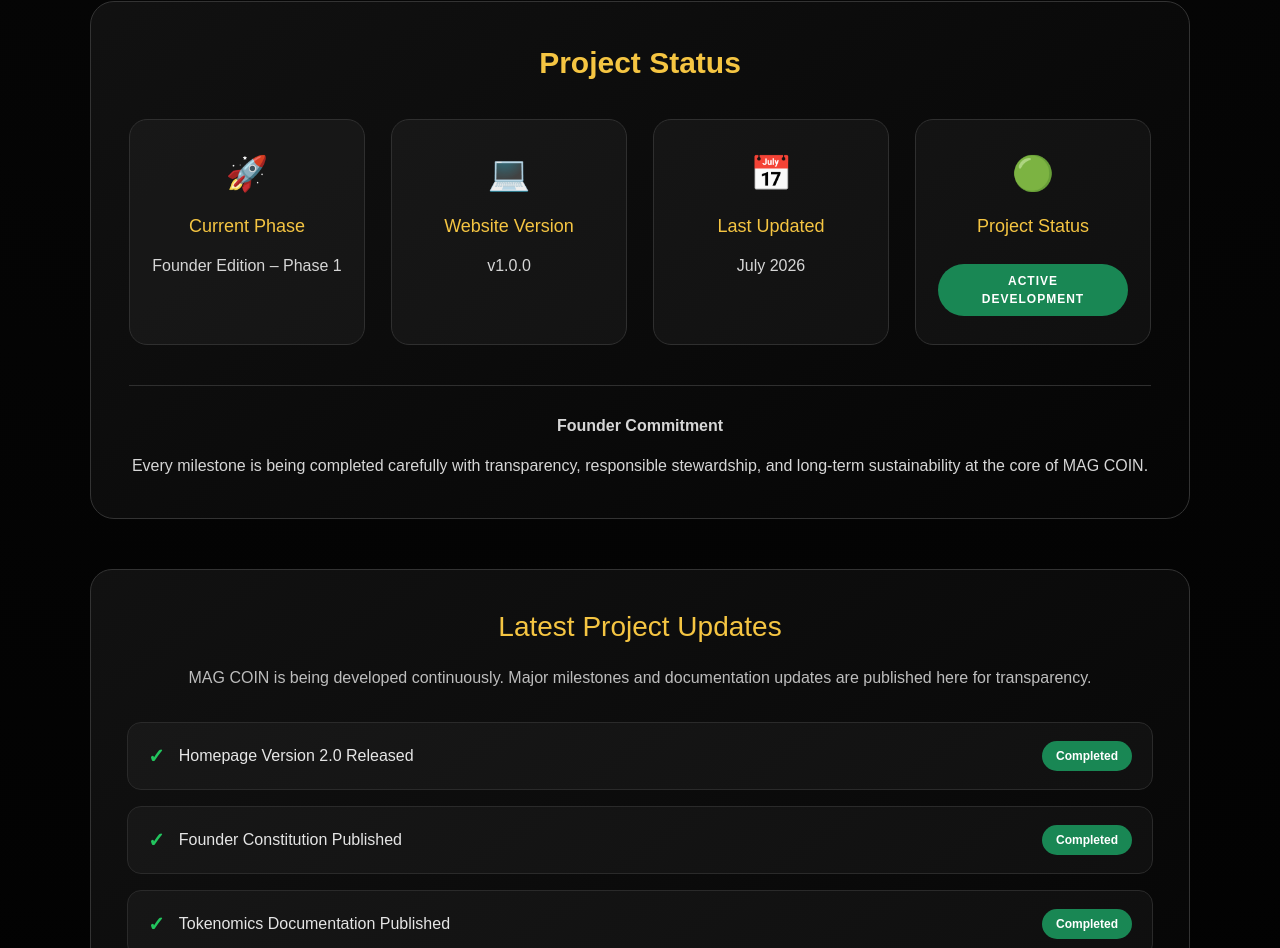
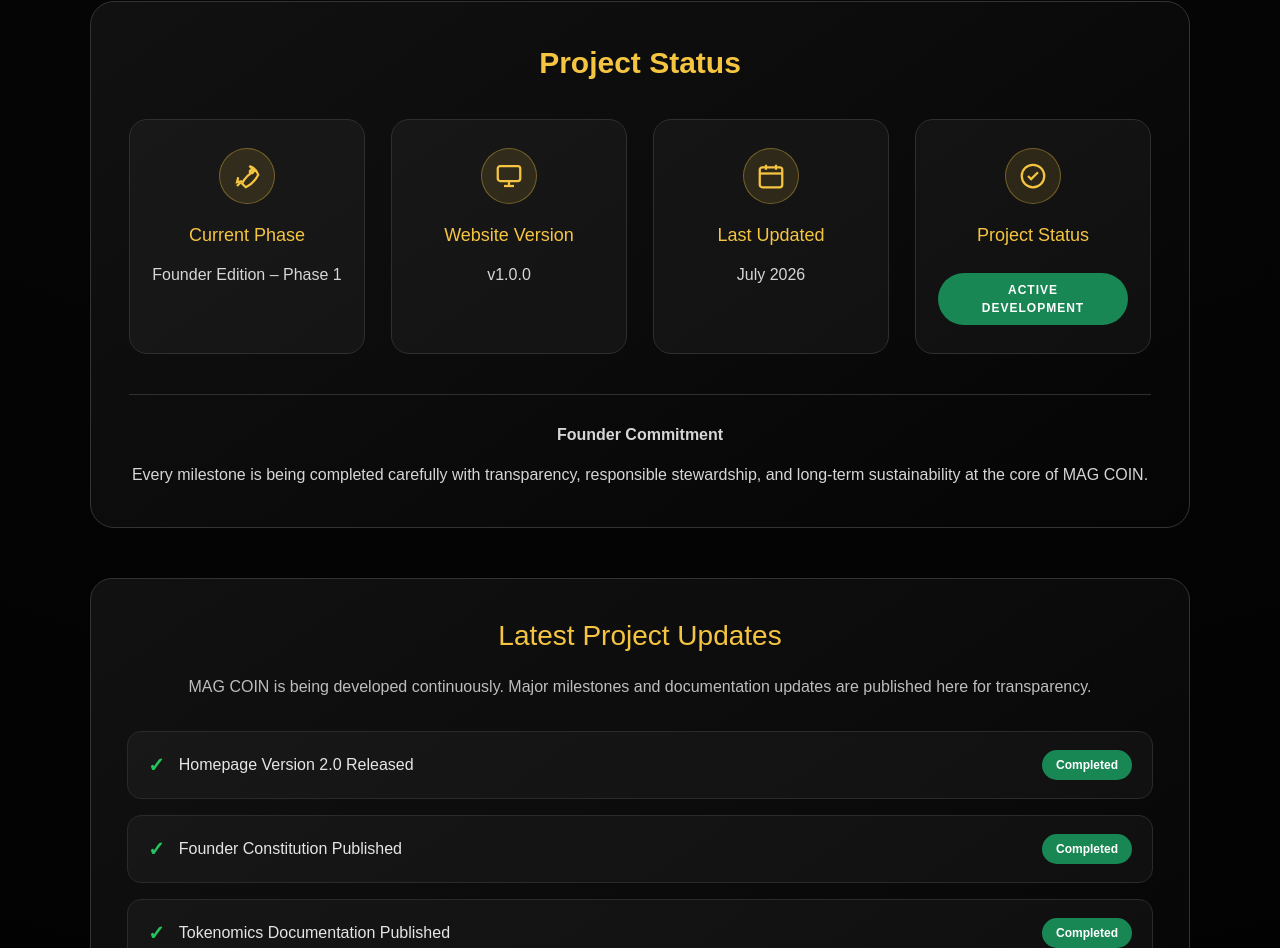
Before and after one commit to MAGZOWN/mag-coin-website, a Next.js app: page / in a window 1280 px wide. Shown: the part 1387-2335 px from the top of the page. Built offline with nearby package versions, Linux system fonts and the light colour scheme.

Commit message:
Replace Project Status emojis with SVG icons

```diff
--- a/app/components/ProjectStatus.tsx
+++ b/app/components/ProjectStatus.tsx
@@ -1,4 +1,51 @@
 import type { CSSProperties } from "react";
+
+const iconStyle: CSSProperties = {
+  width: "30px",
+  height: "30px",
+  color: "#f5c542",
+};
+
+function RocketIcon() {
+  return (
+    <svg style={iconStyle} viewBox="0 0 24 24" fill="none" stroke="currentColor" strokeWidth="1.8">
+      <path d="M14 4c3 1 6 4 7 7-2 4-6 8-10 10l-3-3c2-4 6-8 10-10z" />
+      <path d="M7 17l-3 3" />
+      <path d="M8 16l-4 1 1-4" />
+      <circle cx="15.5" cy="8.5" r="1.2" />
+    </svg>
+  );
+}
+
+function MonitorIcon() {
+  return (
+    <svg style={iconStyle} viewBox="0 0 24 24" fill="none" stroke="currentColor" strokeWidth="1.8">
+      <rect x="3" y="4" width="18" height="12" rx="2" />
+      <path d="M8 20h8" />
+      <path d="M12 16v4" />
+    </svg>
+  );
+}
+
+function CalendarIcon() {
+  return (
+    <svg style={iconStyle} viewBox="0 0 24 24" fill="none" stroke="currentColor" strokeWidth="1.8">
+      <rect x="3" y="5" width="18" height="16" rx="2" />
+      <path d="M3 10h18" />
+      <path d="M8 3v4" />
+      <path d="M16 3v4" />
+    </svg>
+  );
+}
+
+function StatusIcon() {
+  return (
+    <svg style={iconStyle} viewBox="0 0 24 24" fill="none" stroke="currentColor" strokeWidth="1.8">
+      <circle cx="12" cy="12" r="9" />
+      <path d="M8 12l2.5 2.5L16 9" />
+    </svg>
+  );
+}
 
 export default function ProjectStatus() {
   return (
@@ -7,25 +54,33 @@ export default function ProjectStatus() {
 
       <div style={styles.grid}>
         <div style={styles.item}>
-          <div style={styles.icon}>🚀</div>
+          <div style={styles.icon}>
+            <RocketIcon />
+          </div>
           <h3 style={styles.heading}>Current Phase</h3>
           <p style={styles.value}>Founder Edition – Phase 1</p>
         </div>
 
         <div style={styles.item}>
-          <div style={styles.icon}>💻</div>
+          <div style={styles.icon}>
+            <MonitorIcon />
+          </div>
           <h3 style={styles.heading}>Website Version</h3>
           <p style={styles.value}>v1.0.0</p>
         </div>
 
         <div style={styles.item}>
-          <div style={styles.icon}>📅</div>
+          <div style={styles.icon}>
+            <CalendarIcon />
+          </div>
           <h3 style={styles.heading}>Last Updated</h3>
           <p style={styles.value}>July 2026</p>
         </div>
 
         <div style={styles.item}>
-          <div style={styles.icon}>🟢</div>
+          <div style={styles.icon}>
+            <StatusIcon />
+          </div>
           <h3 style={styles.heading}>Project Status</h3>
           <span style={styles.badge}>ACTIVE DEVELOPMENT</span>
         </div>
@@ -79,8 +134,15 @@ const styles: Record<string, CSSProperties> = {
   },
 
   icon: {
-    fontSize: "34px",
-    marginBottom: "14px",
+    width: "56px",
+    height: "56px",
+    borderRadius: "50%",
+    background: "rgba(245,197,66,0.12)",
+    border: "1px solid rgba(245,197,66,0.35)",
+    display: "flex",
+    alignItems: "center",
+    justifyContent: "center",
+    margin: "0 auto 18px",
   },
 
   heading: {
```
